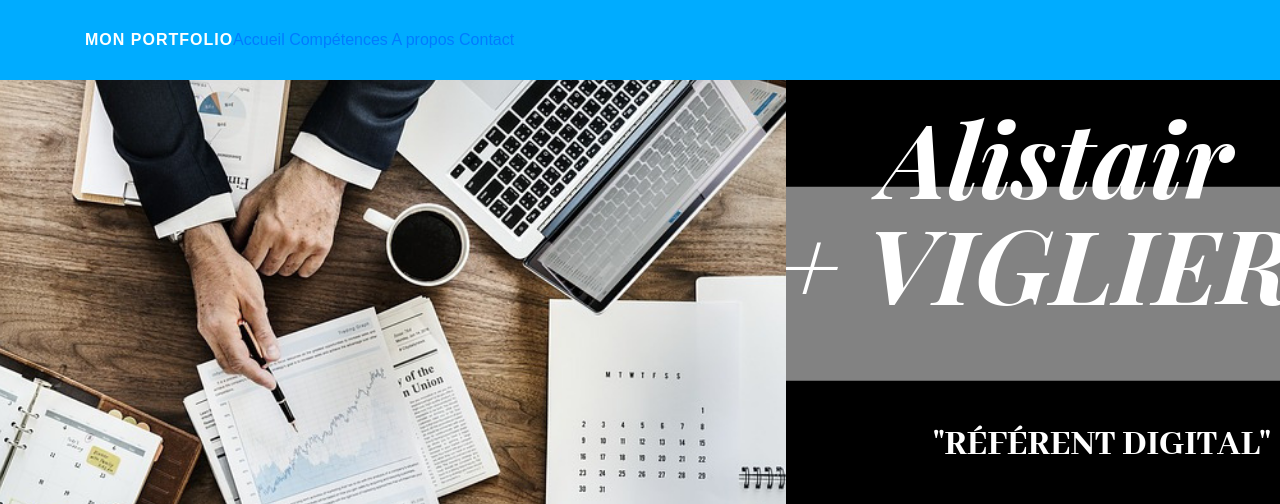
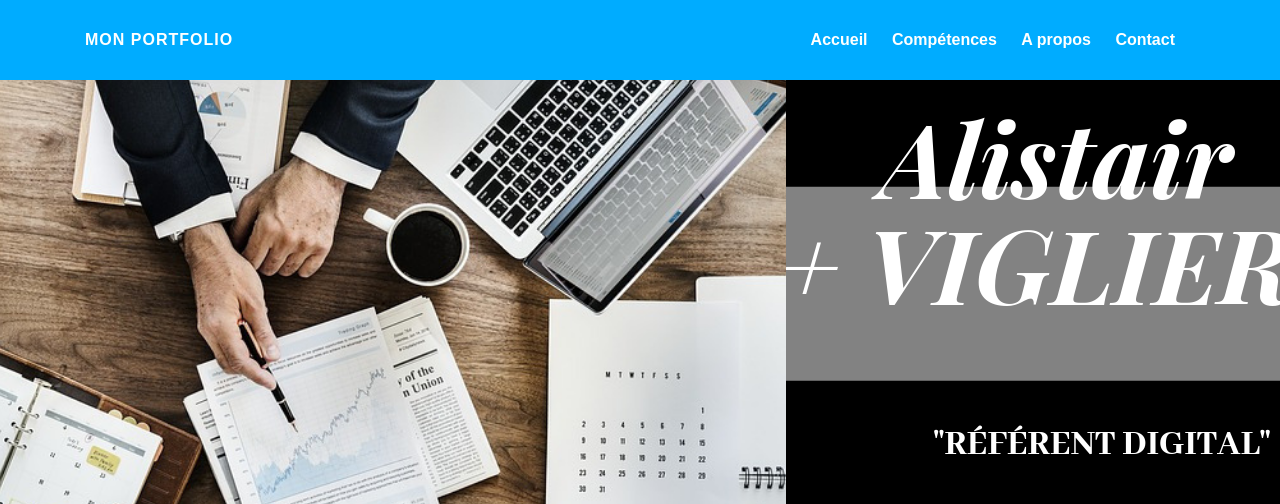
Before and after one commit to Mcali14/Portfolio, a PHP site: page / in a window 1280 px wide; the page is wider, and only the part inside the window is pictured. Shown: the top 504 px of that part. Run offline with PHP 8.4, Linux system fonts and the light colour scheme.

Commit message:
code css menu

```diff
--- a/assets/css/style.css
+++ b/assets/css/style.css
@@ -30,3 +30,17 @@ header{
   letter-spacing: 1px;
   float: left;
 }
+
+.menu {
+  float: right;
+}
+
+.menu a{
+  color: #ffffff;
+  font-weight: bold;
+  margin-right: 20px;
+}
+
+.menu a:hover {
+  color: blue;
+}
```
